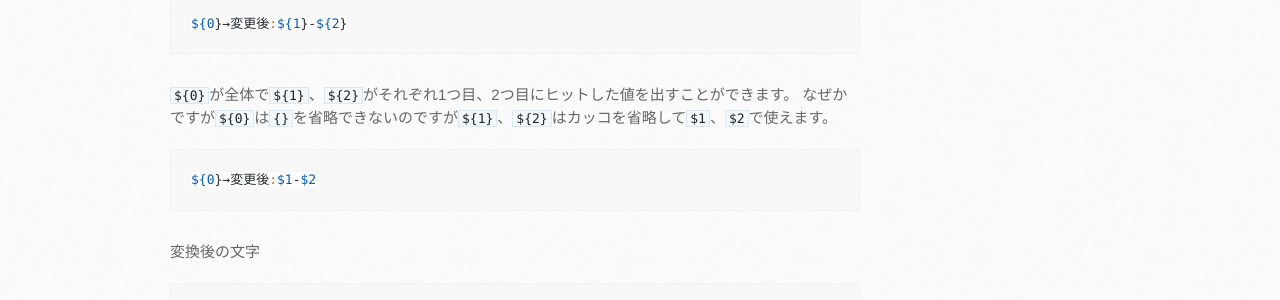
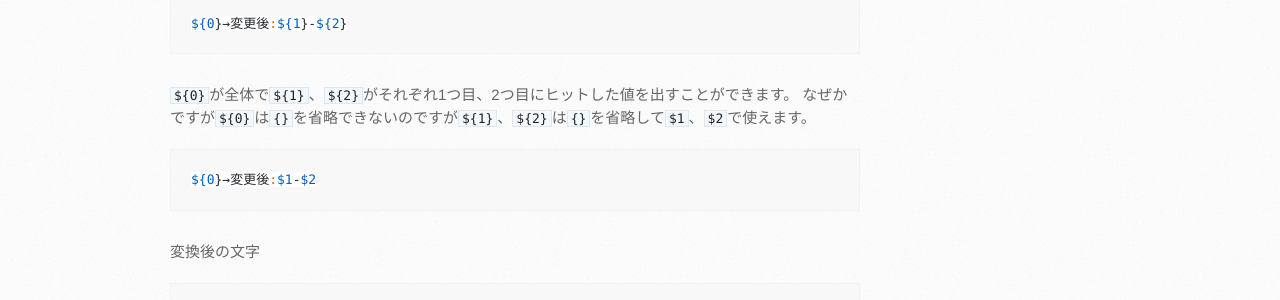
Before and after one commit to mtaketani113/mtaketani113.github.io, a Jekyll site: the page built from it/other/regxForSakura.md, in a window 1280 px wide. Shown: the part 1048-1348 px from the top of the page. Built offline with Jekyll 4.4.1, drawn with Linux system fonts in a browser that asks for light colours; nearby versions of some CDN libraries; comment, search, counter and statistics services are not loaded; the repository's description, which GitHub fills in, is left out.

Commit message:
文章を修正

````diff
--- a/it/other/regxForSakura.md
+++ b/it/other/regxForSakura.md
@@ -40,7 +40,7 @@ ${0}→変更後:${1}-${2}
 ```
 
 `${0}`が全体で`${1}`、`${2}`がそれぞれ1つ目、2つ目にヒットした値を出すことができます。
-なぜかですが`${0}`は`{}`を省略できないのですが`${1}`、`${2}`はカッコを省略して`$1`、`$2`で使えます。
+なぜかですが`${0}`は`{}`を省略できないのですが`${1}`、`${2}`は`{}`を省略して`$1`、`$2`で使えます。
 
 ```
 ${0}→変更後:$1-$2
````
